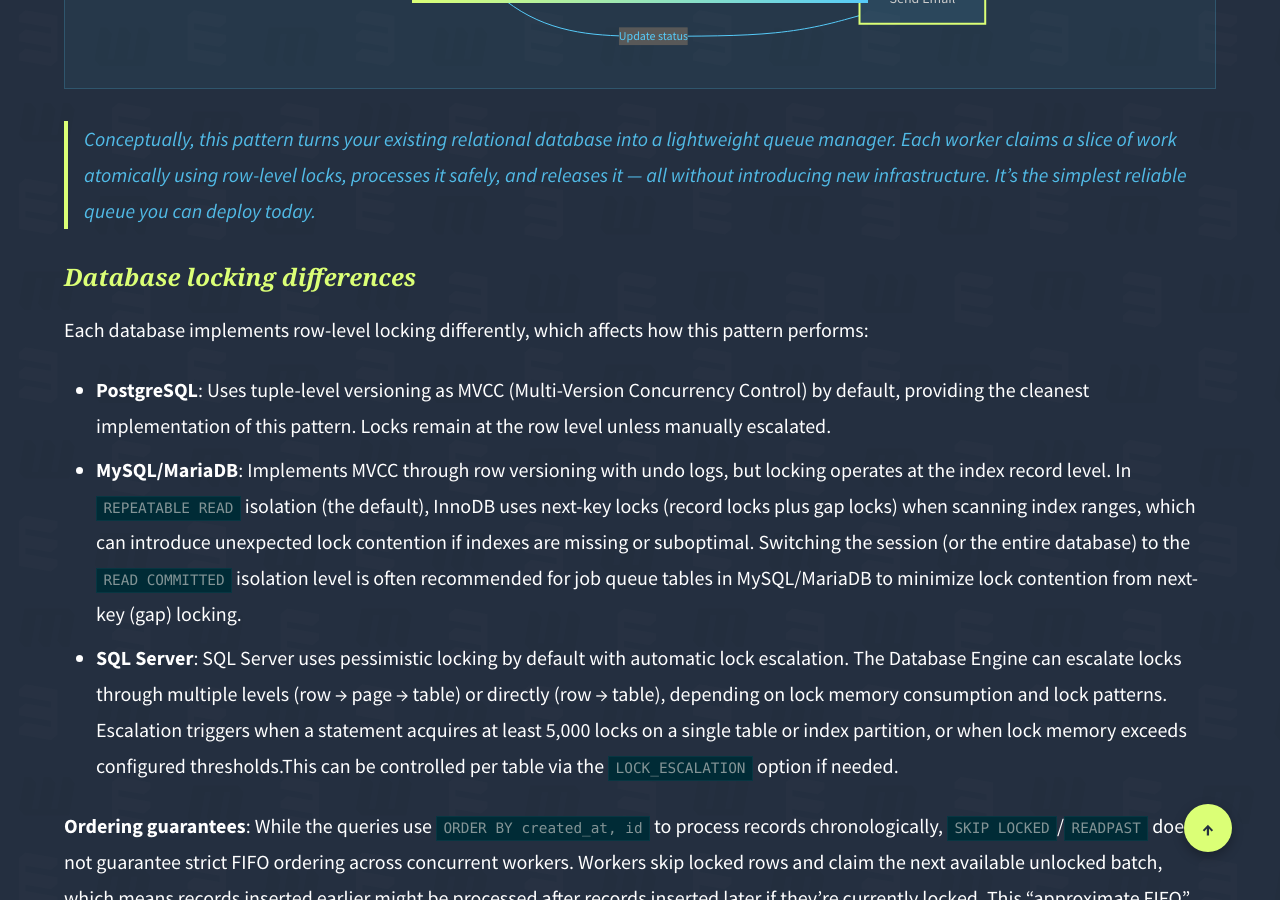
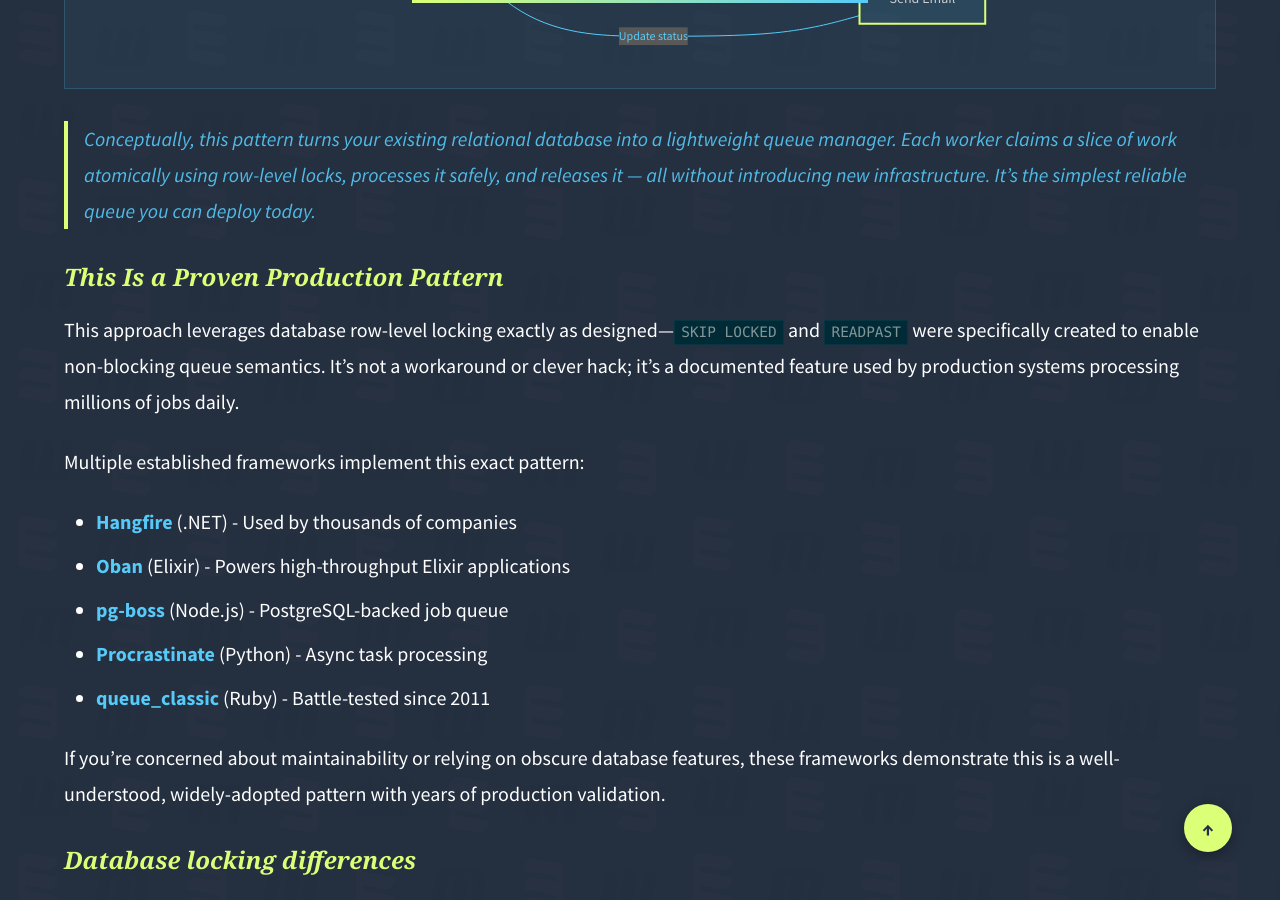
Before and after one commit to wiesion/wiesion.github.io, a Jekyll site: the page built from _posts/2025-10-05-from-fragile-to-reliable-database-backed-job-processing-for-legacy-stacks.md, in a window 1280 px wide and 900 px high, scrolled down 5645 px. Built offline with Jekyll 4.4.1, drawn with Linux system fonts in a browser that asks for light colours; some web fonts are replaced; some of the changed text lies outside the part shown.

Commit message:
Added 'proven production pattern' section to db cronjob article

````diff
--- a/_posts/2025-10-05-from-fragile-to-reliable-database-backed-job-processing-for-legacy-stacks.md
+++ b/_posts/2025-10-05-from-fragile-to-reliable-database-backed-job-processing-for-legacy-stacks.md
@@ -115,6 +115,20 @@
 ```
 
 > Conceptually, this pattern turns your existing relational database into a lightweight queue manager. Each worker claims a slice of work atomically using row-level locks, processes it safely, and releases it — all without introducing new infrastructure. It’s the simplest reliable queue you can deploy today.
+
+### This Is a Proven Production Pattern
+
+This approach leverages database row-level locking exactly as designed—`SKIP LOCKED` and `READPAST` were specifically created to enable non-blocking queue semantics. It's not a workaround or clever hack; it's a documented feature used by production systems processing millions of jobs daily.
+
+Multiple established frameworks implement this exact pattern:
+
+- **[Hangfire](https://github.com/HangfireIO/Hangfire)** (.NET) - Used by thousands of companies
+- **[Oban](https://github.com/oban-bg/oban)** (Elixir) - Powers high-throughput Elixir applications
+- **[pg-boss](https://github.com/timgit/pg-boss)** (Node.js) - PostgreSQL-backed job queue
+- **[Procrastinate](https://github.com/procrastinate-org/procrastinate)** (Python) - Async task processing
+- **[queue_classic](https://github.com/QueueClassic/queue_classic)** (Ruby) - Battle-tested since 2011
+
+If you're concerned about maintainability or relying on obscure database features, these frameworks demonstrate this is a well-understood, widely-adopted pattern with years of production validation.
 
 ### Database locking differences
 
````
